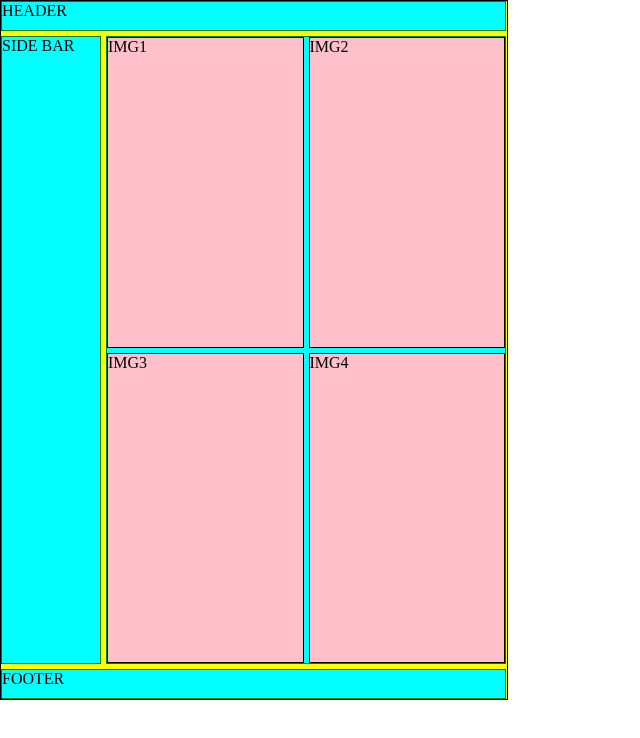
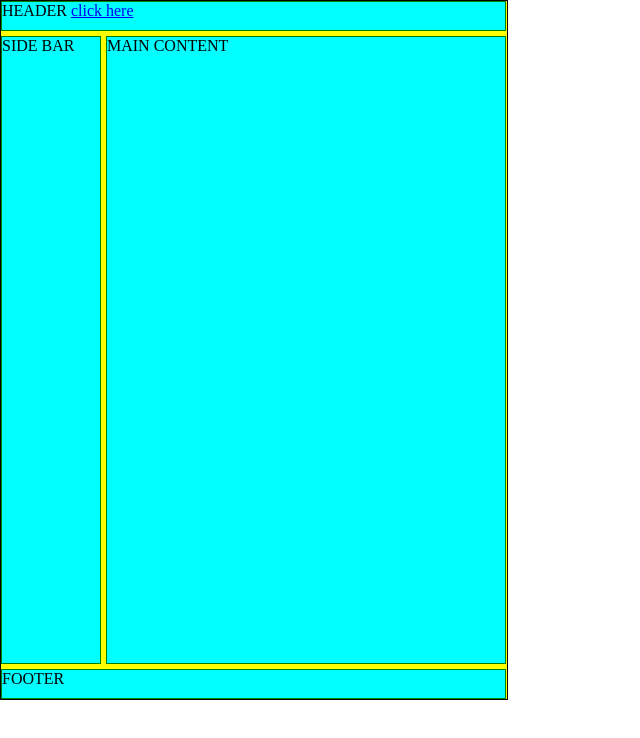
Before and after one commit to ritika22jan/file-2, a website built with Vite: page index.html in a window 1280 px wide. Shown: the whole page, without its empty margins (0-640 px from the left). Built offline with nearby package versions, Linux system fonts and the light colour scheme.

Commit message:
Add files via upload

```diff
--- a/index.html
+++ b/index.html
@@ -11,16 +11,11 @@
 
 <body>
     <div class="container">
-        <div class="box" id="header">HEADER</div>
+        <div class="box" id="header">HEADER
+            <a href="index.html">click here</a>
+        </div>
         <div class="box" id="side">SIDE BAR</div>
-        <div class="box" id="main">
-            <div class="childgrid">
-                <div class="element">IMG1</div>
-                <div class="element">IMG2</div>
-                <div class="element">IMG3</div>
-                <div class="element">IMG4</div>
-            </div>
-        </div>
+        <div class="box" id="main">MAIN CONTENT</div>
         <div class="box" id="footer">FOOTER</div>
     </div>
 </body>
--- a/style.css
+++ b/style.css
@@ -60,17 +60,3 @@
         "ft";
     }
 }
-
-.childgrid{
-    height: 100%;
-    width: 100%;
-    display: grid;
-    grid-template-columns: repeat(2,1fr);
-    grid-template-rows: repeat(2,1fr);
-    grid-gap: 5px;
-}
-
-.element{
-    border: 1px solid black;
-    background-color: pink;
-}
```
